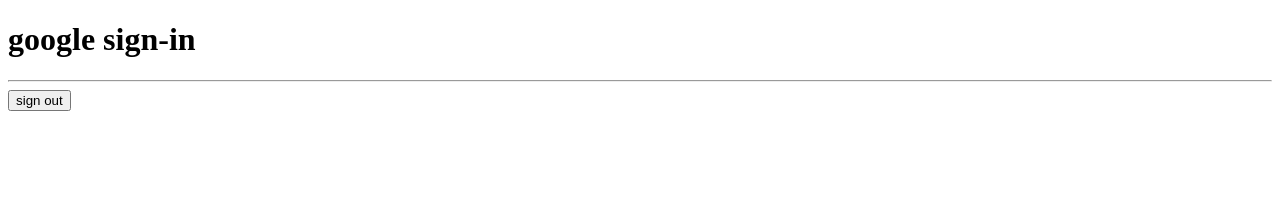
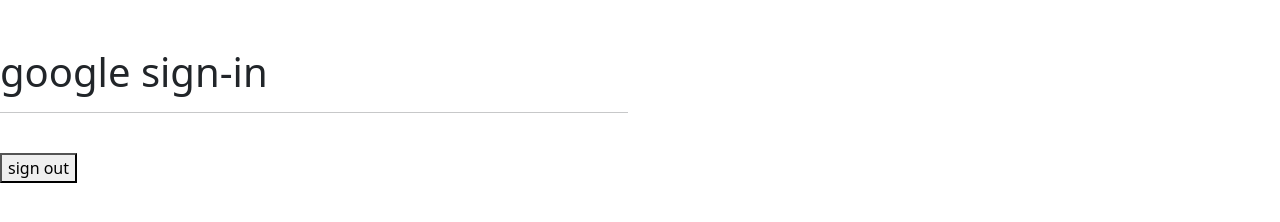
Before and after one commit to AchyChart00/10-socket-con-autenticacion, a website: page public/index.html in a window 1280 px wide. Drawn offline with nearby package versions, Linux system fonts and the light colour scheme.

Commit message:
Added Bootstrap
Se modifico el inicio de la página y se implemento bootstrap

```diff
--- a/public/index.html
+++ b/public/index.html
@@ -5,24 +5,40 @@
     <meta charset="UTF-8">
     <meta http-equiv="X-UA-Compatible" content="IE=edge">
     <meta name="viewport" content="width=device-width, initial-scale=1.0">
-    <title>Acesso denegado</title>
+    <title>Google Signin</title>
+    <link href="https://cdn.jsdelivr.net/npm/bootstrap@5.1.3/dist/css/bootstrap.min.css" rel="stylesheet"
+        integrity="sha384-1BmE4kWBq78iYhFldvKuhfTAU6auU8tT94WrHftjDbrCEXSU1oBoqyl2QvZ6jIW3" crossorigin="anonymous">
 </head>
 
-<body>
+<body class"container">
+
+    <div class="row mt-5">
+        <div class="col-sm-6">
             <h1>google sign-in</h1>
 
             <hr>
 
-    <div id="g_id_onload" data-client_id="573916984278-vlam5dc6p7r8v5ilfgcgelkhqeoe48e9.apps.googleusercontent.com"
+            <div id="g_id_onload"
+                data-client_id="573916984278-vlam5dc6p7r8v5ilfgcgelkhqeoe48e9.apps.googleusercontent.com"
                 data-auto_prompt="false" data-callback="handleCredentialResponse">
             </div>
-    <div class="g_id_signin" data-type="standard" data-size="large" data-theme="outline" data-text="sign_in_with"
-        data-shape="rectangular" data-logo_alignment="left">
+            <div class="g_id_signin" data-type="standard" data-size="large" data-theme="outline"
+                data-text="sign_in_with" data-shape="rectangular" data-logo_alignment="left">
             </div>
-
+            <br>
             <button id="google_signout">
                 sign out
             </button>
+        </div>
+
+        <div class="col-sm-6">
+
+
+
+        </div>
+    </div>
+
+
 
     <script src="https://accounts.google.com/gsi/client" async defer></script>
     <script>
```
Lines whose indentation alone changed are shown as unchanged.
